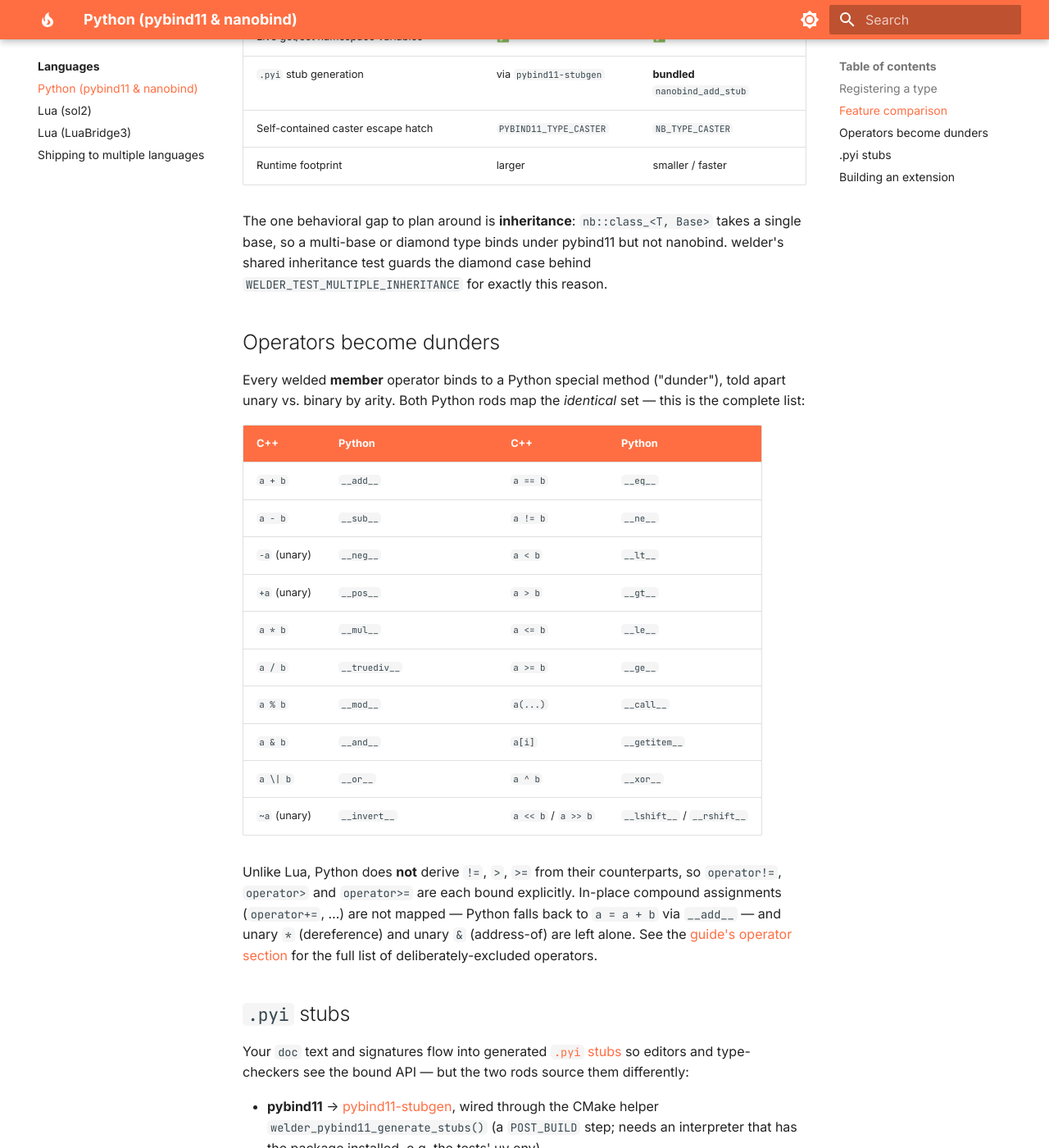
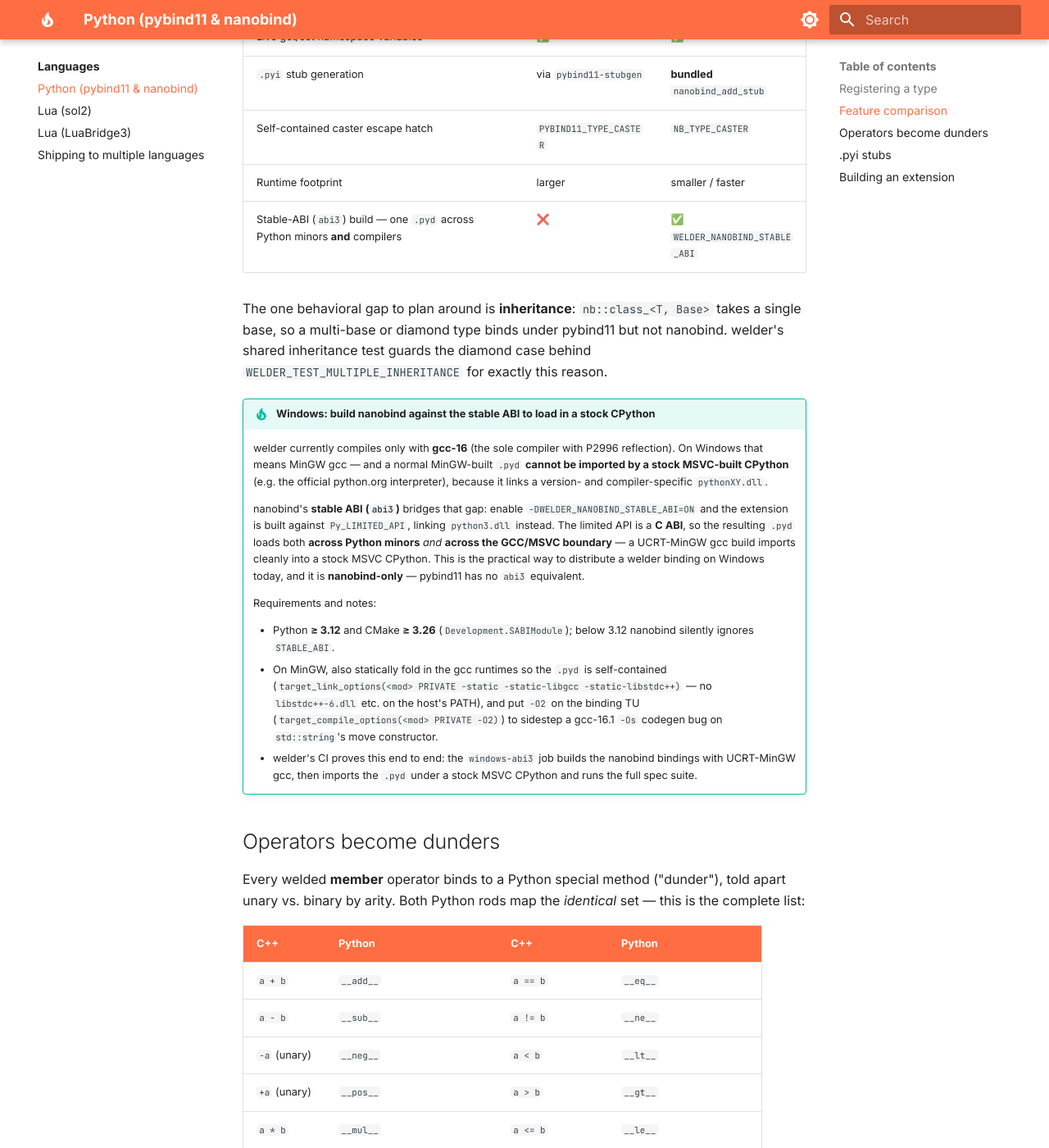
Before and after one commit to skarndev/welder, an MkDocs documentation site: the page built from docs/content/backends/python.md, in a window 1280 px wide and 1400 px high, scrolled down 1619 px. Shown: the whole window at 82% size. Built offline with MkDocs 1.6.1 and Material for MkDocs 9.7.7, drawn with Linux system fonts in a browser that asks for light colours.

Commit message:
docs(python): note nanobind stable-ABI (abi3) for loading in a stock MSVC CPython
Add a feature-table row + tip on the Python backends page: -DWELDER_NANOBIND_STABLE_ABI
lets a MinGW gcc-built nanobind .pyd import into a stock MSVC CPython (the abi3
limited API is a C ABI, GCC/MSVC-compatible), with the Python>=3.12 / MinGW
static-runtime / -O2 caveats. nanobind-only.

Co-Authored-By: Claude Opus 4.8 <noreply@anthropic.com>

```diff
--- a/docs/content/backends/python.md
+++ b/docs/content/backends/python.md
@@ -71,11 +71,41 @@ differ:
 | `.pyi` stub generation | via `pybind11-stubgen` | **bundled** `nanobind_add_stub` |
 | Self-contained caster escape hatch | `PYBIND11_TYPE_CASTER` | `NB_TYPE_CASTER` |
 | Runtime footprint | larger | smaller / faster |
+| Stable-ABI (`abi3`) build — one `.pyd` across Python minors **and** compilers | ❌ | ✅ `WELDER_NANOBIND_STABLE_ABI` |
 
 The one behavioral gap to plan around is **inheritance**: `nb::class_<T, Base>` takes
 a single base, so a multi-base or diamond type binds under pybind11 but not nanobind.
 welder's shared inheritance test guards the diamond case behind
 `WELDER_TEST_MULTIPLE_INHERITANCE` for exactly this reason.
+
+!!! tip "Windows: build nanobind against the stable ABI to load in a stock CPython"
+
+    welder currently compiles only with **gcc-16** (the sole compiler with P2996
+    reflection). On Windows that means MinGW gcc — and a normal MinGW-built `.pyd`
+    **cannot be imported by a stock MSVC-built CPython** (e.g. the official
+    python.org interpreter), because it links a version- and compiler-specific
+    `pythonXY.dll`.
+
+    nanobind's **stable ABI (`abi3`)** bridges that gap: enable
+    `-DWELDER_NANOBIND_STABLE_ABI=ON` and the extension is built against
+    `Py_LIMITED_API`, linking `python3.dll` instead. The limited API is a **C ABI**,
+    so the resulting `.pyd` loads both **across Python minors** *and* **across the
+    GCC/MSVC boundary** — a UCRT-MinGW gcc build imports cleanly into a stock MSVC
+    CPython. This is the practical way to distribute a welder binding on Windows
+    today, and it is **nanobind-only** — pybind11 has no `abi3` equivalent.
+
+    Requirements and notes:
+
+    - Python **≥ 3.12** and CMake **≥ 3.26** (`Development.SABIModule`); below 3.12
+      nanobind silently ignores `STABLE_ABI`.
+    - On MinGW, also statically fold in the gcc runtimes so the `.pyd` is
+      self-contained (`target_link_options(<mod> PRIVATE -static -static-libgcc
+      -static-libstdc++)` — no `libstdc++-6.dll` etc. on the host's PATH), and put
+      `-O2` on the binding TU (`target_compile_options(<mod> PRIVATE -O2)`) to
+      sidestep a gcc-16.1 `-Os` codegen bug on `std::string`'s move constructor.
+    - welder's CI proves this end to end: the `windows-abi3` job builds the nanobind
+      bindings with UCRT-MinGW gcc, then imports the `.pyd` under a stock MSVC
+      CPython and runs the full spec suite.
 
 ## Operators become dunders
 
```
